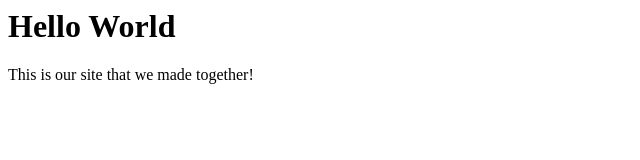
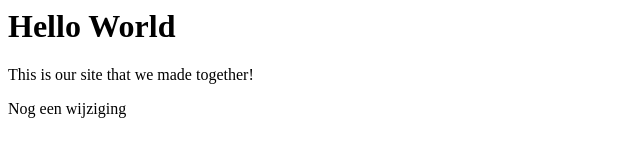
Before and after one commit to m-dewanchand/Project-Zero-Test, a plain HTML site: page index.html in a window 1280 px wide. Shown: the whole page, without its empty margins (0-640 px from the left). Drawn offline with Linux system fonts and the light colour scheme.

Commit message:
aanpassing

```diff
--- a/index.html
+++ b/index.html
@@ -5,5 +5,6 @@
 <body>
 	<h1> Hello World </h1>
 	<p>This is our site that we made together!</p>
+	<p> Nog een wijziging </p>
 </body>
 </html>
```
